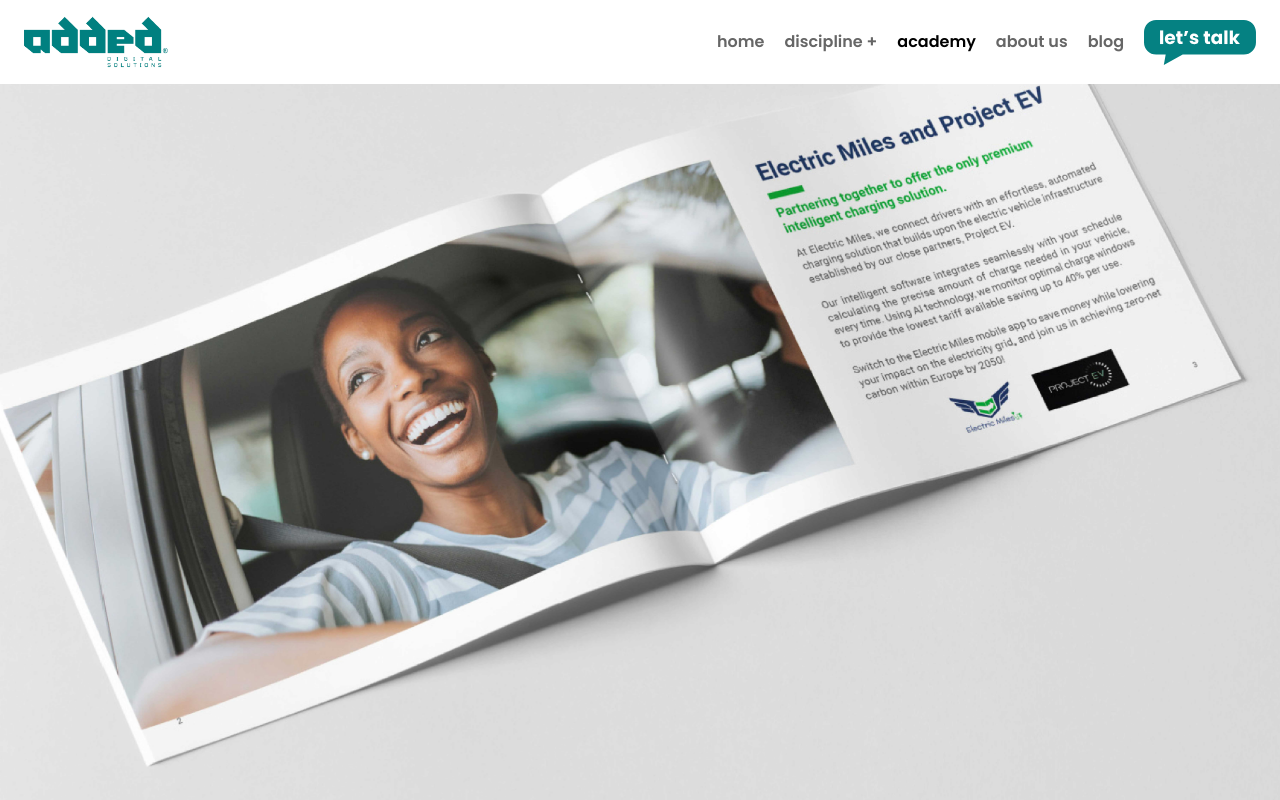
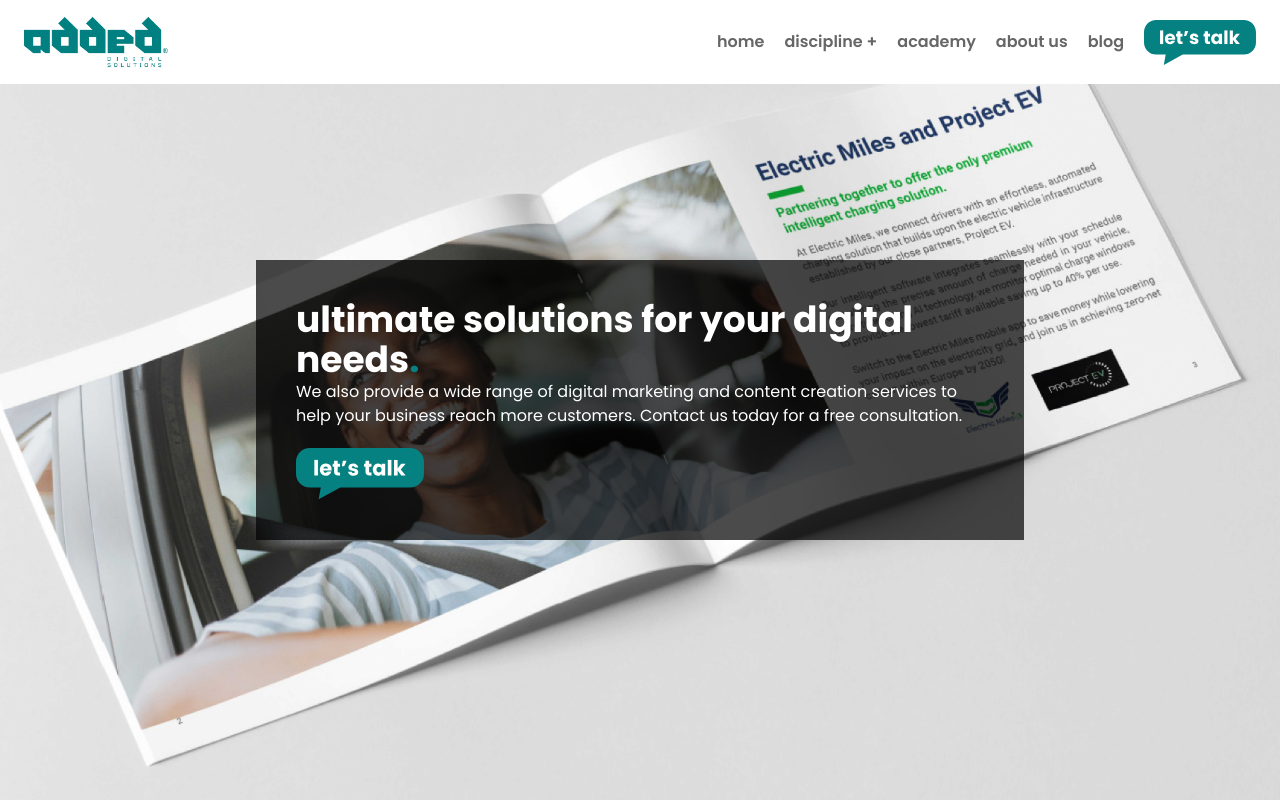
Before and after one commit to Qaudri/added-frontend, a Nuxt app: page / in a window 1280 px wide. Shown: the top 800 px of the page. Built offline with nearby package versions, Linux system fonts and the light colour scheme.

Commit message:
minor edits made to landing page

```diff
--- a/components/Carousels/Hero.vue
+++ b/components/Carousels/Hero.vue
@@ -1,13 +1,19 @@
 <template>
   <header class="hero">
       <div class="glide__track" data-glide-el="track">
-        <div class="glide__slides">
-          <div v-for="portfolio in portfolios" :key="portfolio.id" class="glide__slide">
-            <div :style="{ background:`url(${portfolio.image})`}" class="background h-screen-50 md:h-screen-60 lg:h-screen w-full flex justify-end items-end">
+        <ul class="glide__slides">
+          <li v-for="portfolio in portfolios" :key="portfolio.id" class="glide__slide">
+            <div :style="{ background:`url(${portfolio.image})`}" class="background h-screen-50 md:h-screen-60 lg:h-screen w-full flex justify-center items-center">
+              <div class="bg-black bg-opacity-70 p-10 text-white max-w-3xl">
+                <UiTypographyH2>ultimate solutions for your digital needs<span class="text-primary">.</span></UiTypographyH2>
+                <UiTypographyP>We also provide a wide range of digital marketing and content creation services to help your business reach more customers. Contact us today for a free consultation.</UiTypographyP>
+
+                <UiButtonsTalk class="text-primary w-32 mt-5 cursor-pointer hover:text-secondary duration-300 ease-in-out" />
+              </div>
             </div>
-          </div>
+          </li>
 
-        </div>
+        </ul>
       </div>
   </header>
 </template>
@@ -22,19 +28,25 @@ import portfolio4 from '@/assets/images/hero/04.jpg';
 const portfolios = [
   {
     id: 1,
-    image: portfolio1
+    image: portfolio1,
+    title: 'ultimate solutions for your digital needs',
+    caption: 'We also provide a wide range of digital marketing and content creation services to help your business reach more customers. Contact us today for a free consultation.'
   },
   {
     id: 2,
-    image: portfolio2
+    image: portfolio2,
+    title: 'We help businesses reach their peaks',
+    caption: ''
   },
   {
     id: 3,
-    image: portfolio3
+    image: portfolio3,
+    title: 'Dummy Text Number Three'
   },
   {
     id: 4,
-    image: portfolio4
+    image: portfolio4,
+    title: 'Dummy Text Number Four'
   },
 ]
 onMounted(() =>{
--- a/components/Navigation/NavBar.vue
+++ b/components/Navigation/NavBar.vue
@@ -15,7 +15,7 @@
             <UiButtonsTertiary>discipline +</UiButtonsTertiary>
           </li>
           <li>
-            <NuxtLink class="font-semibold text-sm xl:text-base 2xl:text-lg hover:text-primary ease-in-out duration-300  hover:border-primary select-none text-left outline-none" to="https://academy.addeddigital.com/">academy</NuxtLink>
+            <NuxtLink class="font-semibold text-sm xl:text-base 2xl:text-lg hover:text-primary ease-in-out duration-300  hover:border-primary select-none text-left outline-none text-accent" to="https://academy.addeddigital.com/">academy</NuxtLink>
           </li>
           <li>
             <UiButtonsTertiary>about us</UiButtonsTertiary>
--- a/components/Ui/Buttons/Primary.vue
+++ b/components/Ui/Buttons/Primary.vue
@@ -1,6 +1,6 @@
 <template>
   <div>
-    <button @click="emitclicked()" class="py-2 px-5 text-white focus:text-white hover:text-white bg-primary hover:bg-secondary focus:bg-secondary font-medium text-base 2xl:text-lg justify-center duration-300 ease-in-out rounded-md outline-none focus:outline-none" :class="flexdisplay ? 'flex w-full' : 'block w-fit'">
+    <button @click="emitclicked()" class="py-2 px-5 text-white bg-primary hover:bg-secondary focus:bg-secondary font-medium text-base 2xl:text-lg justify-center duration-300 ease-in-out rounded-md outline-none focus:outline-none" :class="flexdisplay ? 'flex w-full' : 'block w-fit'">
       <slot />
     </button>
   </div>
--- /dev/null
+++ b/pages/about.vue
@@ -0,0 +1,3 @@
+<template>
+
+</template>
```
Also changed, not shown: 1 other file (tests, documents, lock files or other folders).
